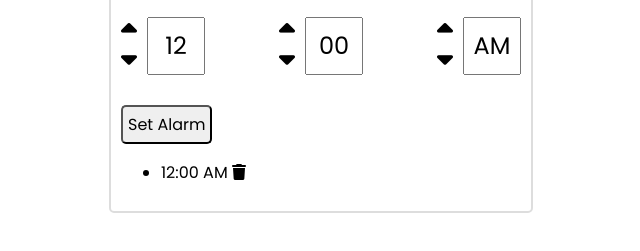
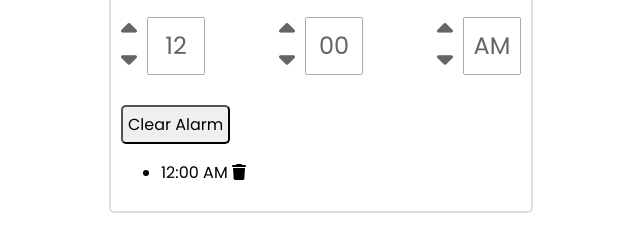
Before and after one commit to Abhinav0120/alarm-clock, a plain HTML site: page index.html in a window 1280 px wide. Both pictures are taken after a click on the button "Set Alarm". Shown: the part 209-460 px from the top of the page, without its empty margins (319-959 px from the left). Drawn offline with Linux system fonts and the light colour scheme.

Commit message:
completed with basic Alarm functionality

```diff
--- a/script.js
+++ b/script.js
@@ -14,8 +14,12 @@ const minuteDownArrow = document.querySelector('.minute-picker .arrow.down');
 const ampmUpArrow = document.querySelector('.ampm-picker .arrow.up');
 const ampmDownArrow = document.querySelector('.ampm-picker .arrow.down');
 
-// set Alarm button
+// set Alarm
+const timePicker = document.querySelector('.time-picker');
 const setAlarmBtn = document.getElementById('set-alarm');
+
+let alarmTime;
+let isAlarmSet = false;
 
 let selectedHour = 12;
 let selectedMinute = 0;
@@ -79,10 +83,30 @@ setInterval(()=>{
     m = m < 10 ? "0" + m : m;
     s = s < 10 ? "0" + s : s;
 
-    // console.log(`${h}:${m}:${s} ${ampm}`);
     currentTime.innerText = `${h}:${m}:${s} ${ampm}`;
 
+    if(alarmTime ==`${h}:${m} ${ampm}`){
+        console.log("Alarm ringing...");
+    }
+
 }, 1000);
+
+// Set Alarm function
+function setAlarm(){
+    if(isAlarmSet){
+        alarmTime = "";
+        timePicker.classList.remove("disable");
+        setAlarmBtn.innerText = "Set Alarm";
+        return isAlarmSet = false;
+    }
+
+    let time = `${hourInput.value}:${minuteInput.value} ${ampmInput.value}`;
+    isAlarmSet = true;
+    alarmTime = time;
+    timePicker.classList.add("disable");
+    setAlarmBtn.innerText = "Clear Alarm";
+    console.log(time);
+}
 
 
 // Handle Click Event
@@ -92,3 +116,5 @@ minuteUpArrow.addEventListener('click',increaseMinute);
 minuteDownArrow.addEventListener('click',decreaseMinute);
 ampmUpArrow.addEventListener('click', changeAmPm);
 ampmDownArrow.addEventListener('click', changeAmPm);
+
+setAlarmBtn.addEventListener('click', setAlarm);
--- a/style.css
+++ b/style.css
@@ -18,6 +18,11 @@
     align-items: center;
     justify-content: space-between;
     width: 100%;
+}
+
+.disable{
+    opacity: 0.6;
+    pointer-events: none;
 }
 
 .time-picker .hour-picker{
```
